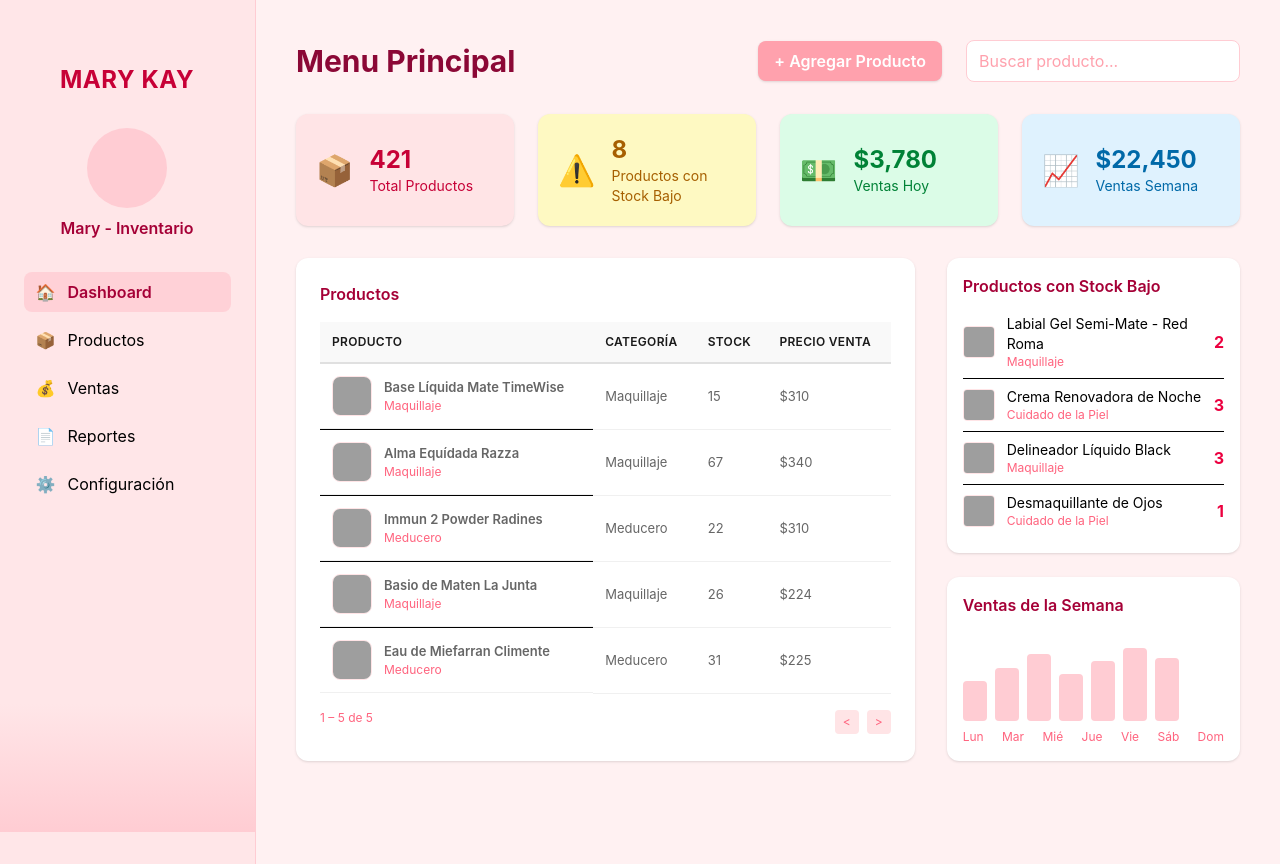
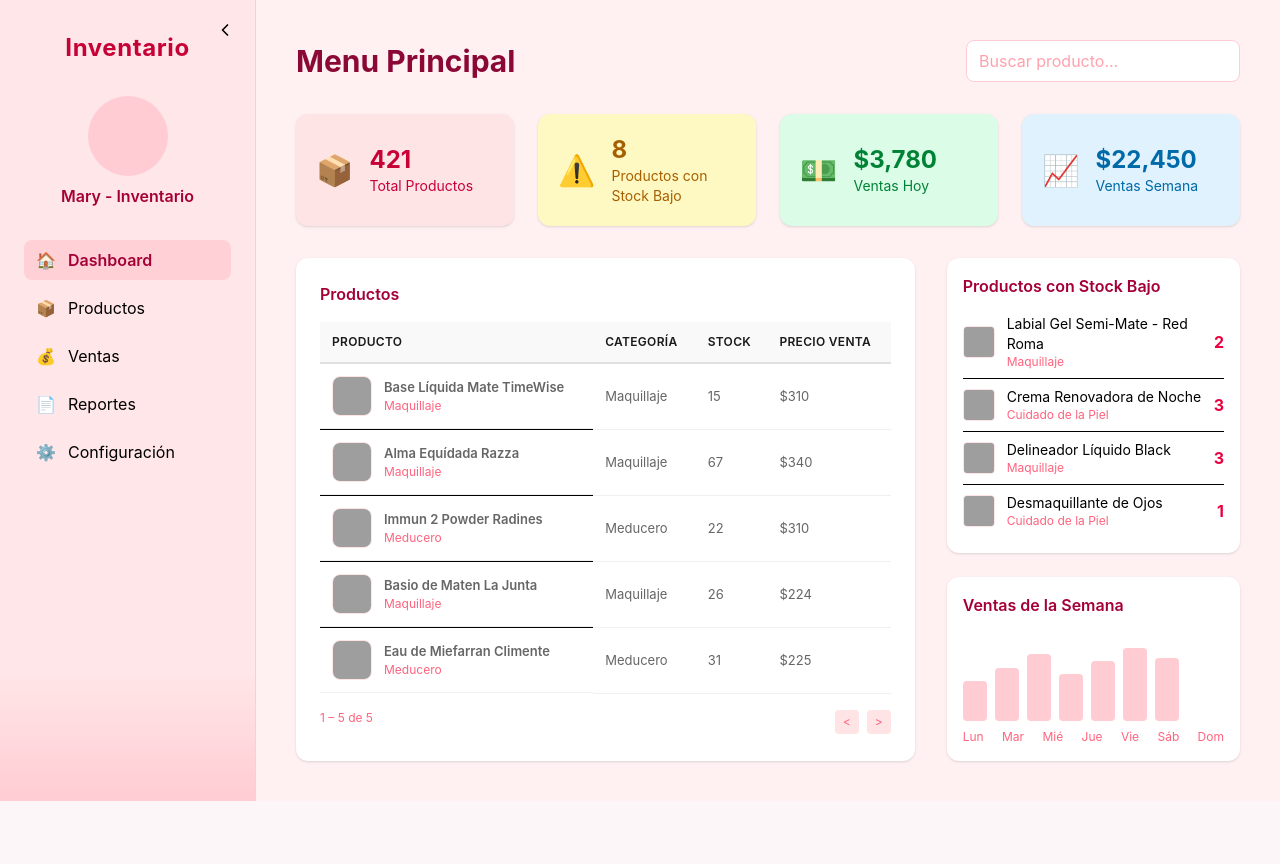
Before and after one commit to SamuelSanchez17/inventory-management-system, a React (Vite) app: page / in a window 1280 px wide. After the commit the page ends 801 px from the top, so only its background shows below. Built offline with nearby package versions, Linux system fonts and the light colour scheme; grey boxes are pictures that could not be loaded.

Commit message:
mejora del panel de control y las páginas de productos con la integración de la barra lateral

```diff
--- a/src/App.jsx
+++ b/src/App.jsx
@@ -1,15 +1,22 @@
 import { useState } from 'react';
 import Dashboard from './pages/dashboard';
 import Products from './pages/products';
+import Sidebar from './components/sidebar';
 import './app.css';
 
 function App() {
   const [currentPage, setCurrentPage]  = useState('dashboard');
+  const [isSidebarCollapsed, setIsSidebarCollapsed] = useState(false);
+
+  const toggleSidebar = () => setIsSidebarCollapsed(!isSidebarCollapsed);
 
   return (
     <>
-      {currentPage === 'dashboard' && <Dashboard onNavigate={setCurrentPage} />}
-      {currentPage === 'products' && <Products onNavigate={setCurrentPage} />}
+      {currentPage === 'dashboard' && <Dashboard onNavigate={setCurrentPage} currentPage={currentPage} isSidebarCollapsed={isSidebarCollapsed} toggleSidebar={toggleSidebar} />}
+      {currentPage === 'products' && <Products onNavigate={setCurrentPage} currentPage={currentPage} isSidebarCollapsed={isSidebarCollapsed} toggleSidebar={toggleSidebar} />}
+      {currentPage === 'sales' && <div className="min-h-screen flex bg-rose-50"><Sidebar onNavigate={setCurrentPage} activePage={currentPage} isCollapsed={isSidebarCollapsed} toggleSidebar={toggleSidebar} /><main className="flex-1 p-10"><h1>Ventas</h1></main></div>}
+      {currentPage === 'reports' && <div className="min-h-screen flex bg-rose-50"><Sidebar onNavigate={setCurrentPage} activePage={currentPage} isCollapsed={isSidebarCollapsed} toggleSidebar={toggleSidebar} /><main className="flex-1 p-10"><h1>Reportes</h1></main></div>}
+      {currentPage === 'settings' && <div className="min-h-screen flex bg-rose-50"><Sidebar onNavigate={setCurrentPage} activePage={currentPage} isCollapsed={isSidebarCollapsed} toggleSidebar={toggleSidebar} /><main className="flex-1 p-10"><h1>Configuración</h1></main></div>}
     </>
   );
 }
--- a/src/components/header.jsx
+++ b/src/components/header.jsx
@@ -5,7 +5,6 @@
         <div className="flex items-center justify-between mb-8">
           <h1 className="text-3xl font-bold text-rose-900">Menu Principal</h1>
           <div className="flex items-center gap-2">
-            <button className="bg-rose-300 text-white px-4 py-2 rounded-lg font-semibold shadow hover:bg-rose-400 transition">+ Agregar Producto</button>
             <input className="ml-4 px-3 py-2 rounded-lg border border-rose-200 bg-white placeholder:text-rose-300 focus:outline-none" placeholder="Buscar producto..." />
           </div>
         </div>
--- a/src/components/sidebar.jsx
+++ b/src/components/sidebar.jsx
@@ -1,42 +1,50 @@
-export default function Sidebar({ onNavigate })
+import { ChevronLeft, ChevronRight } from 'lucide-react';
+
+export default function Sidebar({ onNavigate, activePage, isCollapsed, toggleSidebar })
 {
     return(
-    <div className="min-h-screen flex bg-rose-50">
-      {/* Sidebar */}
-      <aside className="w-64 bg-rose-100/80 border-r border-rose-200 flex flex-col items-center py-8 relative">
+      <aside className={`transition-all duration-300 ease-in-out ${isCollapsed ? 'w-16' : 'w-64'} bg-rose-100/80 border-r border-rose-200 flex flex-col items-center py-8 relative`}>
+        {/* Botón toggle */}
+        <button onClick={toggleSidebar} className="absolute top-4 right-4 p-1 rounded-lg hover:bg-rose-200/60 transition-colors">
+          {isCollapsed ? <ChevronRight size={20} /> : <ChevronLeft size={20} />}
+        </button>
         {/* Logo y nombre */}
         <div className="mb-8 text-center">
-          <div className="text-2xl font-bold tracking-wide text-rose-700">MARY KAY</div>
+          <div className={`text-2xl font-bold tracking-wide text-rose-700 transition-opacity duration-300 ${isCollapsed ? 'opacity-0' : 'opacity-100'}`}>Inventario</div>
         </div>
         {/* Perfil */}
-        <div className="mb-8 flex flex-col items-center">
+        <div className={`mb-8 flex flex-col items-center transition-opacity duration-300 ${isCollapsed ? 'opacity-0' : 'opacity-100'}`}>
           <div className="w-20 h-20 rounded-full bg-rose-200 mb-2" />
           <div className="font-semibold text-rose-800">Mary - Inventario</div>
         </div>
         {/* Navegación */}
         <nav className="flex-1 w-full">
           <ul className="space-y-2 px-6">
-            <li className="flex items-center gap-3 py-2 px-3 rounded-lg bg-rose-200/80 text-rose-800 font-semibold cursor-pointer" onClick={() => onNavigate('dashboard')}>
+            <li className={`flex items-center ${isCollapsed ? 'justify-center' : 'gap-3'} py-2 px-3 rounded-lg ${activePage === 'dashboard' ? 'bg-rose-200/80 text-rose-800 font-semibold' : 'hover:bg-rose-200/60 cursor-pointer'} transition-all duration-300`} onClick={() => onNavigate('dashboard')}>
 
-              <span>🏠</span> Dashboard
+              <span>🏠</span>
+              {!isCollapsed && <span>Dashboard</span>}
             </li>
-            <li className="flex items-center gap-3 py-2 px-3 rounded-lg hover:bg-rose-200/60 cursor-pointer" onClick={() => onNavigate('products')}>
-              <span>📦</span> Productos
+            <li className={`flex items-center ${isCollapsed ? 'justify-center' : 'gap-3'} py-2 px-3 rounded-lg ${activePage === 'products' ? 'bg-rose-200/80 text-rose-800 font-semibold' : 'hover:bg-rose-200/60 cursor-pointer'} transition-all duration-300`} onClick={() => onNavigate('products')}>
+              <span>📦</span>
+              {!isCollapsed && <span>Productos</span>}
             </li>
-            <li className="flex items-center gap-3 py-2 px-3 rounded-lg hover:bg-rose-200/60 cursor-pointer">
-              <span>💰</span> Ventas
+            <li className={`flex items-center ${isCollapsed ? 'justify-center' : 'gap-3'} py-2 px-3 rounded-lg ${activePage === 'sales' ? 'bg-rose-200/80 text-rose-800 font-semibold' : 'hover:bg-rose-200/60 cursor-pointer'} transition-all duration-300`} onClick={() => onNavigate('sales')}>
+              <span>💰</span>
+              {!isCollapsed && <span>Ventas</span>}
             </li>
-            <li className="flex items-center gap-3 py-2 px-3 rounded-lg hover:bg-rose-200/60 cursor-pointer">
-              <span>📄</span> Reportes
+            <li className={`flex items-center ${isCollapsed ? 'justify-center' : 'gap-3'} py-2 px-3 rounded-lg ${activePage === 'reports' ? 'bg-rose-200/80 text-rose-800 font-semibold' : 'hover:bg-rose-200/60 cursor-pointer'} transition-all duration-300`} onClick={() => onNavigate('reports')}>
+              <span>📄</span>
+              {!isCollapsed && <span>Reportes</span>}
             </li>
-            <li className="flex items-center gap-3 py-2 px-3 rounded-lg hover:bg-rose-200/60 cursor-pointer">
-              <span>⚙️</span> Configuración
+            <li className={`flex items-center ${isCollapsed ? 'justify-center' : 'gap-3'} py-2 px-3 rounded-lg ${activePage === 'settings' ? 'bg-rose-200/80 text-rose-800 font-semibold' : 'hover:bg-rose-200/60 cursor-pointer'} transition-all duration-300`} onClick={() => onNavigate('settings')}>
+              <span>⚙️</span>
+              {!isCollapsed && <span>Configuración</span>}
             </li>
           </ul>
         </nav>
         {/* Fondo decorativo */}
         <div className="absolute left-0 bottom-0 w-full h-32 bg-gradient-to-t from-rose-200 to-transparent pointer-events-none" />
       </aside>
-    </div>
     )
 }
--- a/src/pages/dashboard.jsx
+++ b/src/pages/dashboard.jsx
@@ -1,7 +1,7 @@
 import Sidebar from '../components/sidebar';
 import Header from '../components/header';
 
-export default function Dashboard({ onNavigate }) {
+export default function Dashboard({ onNavigate, currentPage, isSidebarCollapsed, toggleSidebar }) {
   // Datos de ejemplo
   const metrics = [
     { label: "Total Productos", value: 421, icon: "📦", color: "bg-rose-100 text-rose-700" },
@@ -30,9 +30,7 @@
   return (
     <div className="min-h-screen flex bg-rose-50">
       {/* Sidebar */}
-      <aside className="w-64 bg-rose-100/80 border-r border-rose-200 flex flex-col items-center py-8 relative">
-        <Sidebar onNavigate={onNavigate} />
-      </aside>
+      <Sidebar onNavigate={onNavigate} activePage={currentPage} isCollapsed={isSidebarCollapsed} toggleSidebar={toggleSidebar} />
 
       {/* Main content */}
       <main className="flex-1 p-10">
--- a/src/pages/products.jsx
+++ b/src/pages/products.jsx
@@ -1,9 +1,8 @@
 import { useState } from 'react';
 import '../styles/products.css';
 import Sidebar from '../components/sidebar';
-import Header from '../components/header';
 
-export default function Products({ onNavigate }) {
+export default function Products({ onNavigate, currentPage, isSidebarCollapsed, toggleSidebar }) {
   const [categories, setCategories] = useState([]);
   const [newCategory, setNewCategory] = useState('');
   const [selectedCategory, setSelectedCategory] = useState('');
@@ -88,13 +87,10 @@
   return (
     <div className="min-h-screen flex bg-rose-50">
       {/* Sidebar */}
-      <aside className="w-64 bg-rose-100/80 border-r border-rose-200 flex flex-col items-center py-8 relative">
-        <Sidebar onNavigate={onNavigate} />
-      </aside>
+      <Sidebar onNavigate={onNavigate} activePage={currentPage} isCollapsed={isSidebarCollapsed} toggleSidebar={toggleSidebar} />
 
       {/* Main content */}
       <main className="flex-1 p-10">
-        <Header />
 
         <div className="products-container">
           <h1>Agregar Productos</h1>
```
